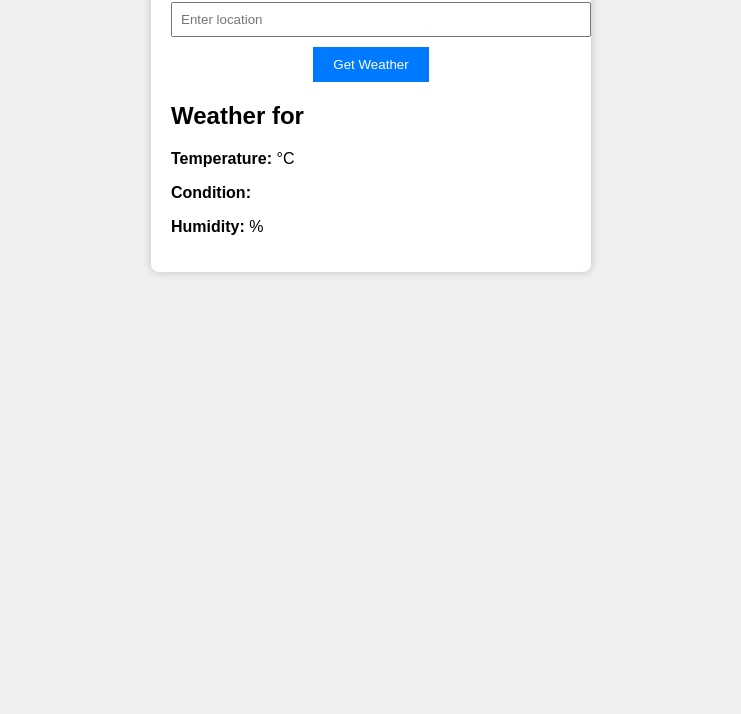
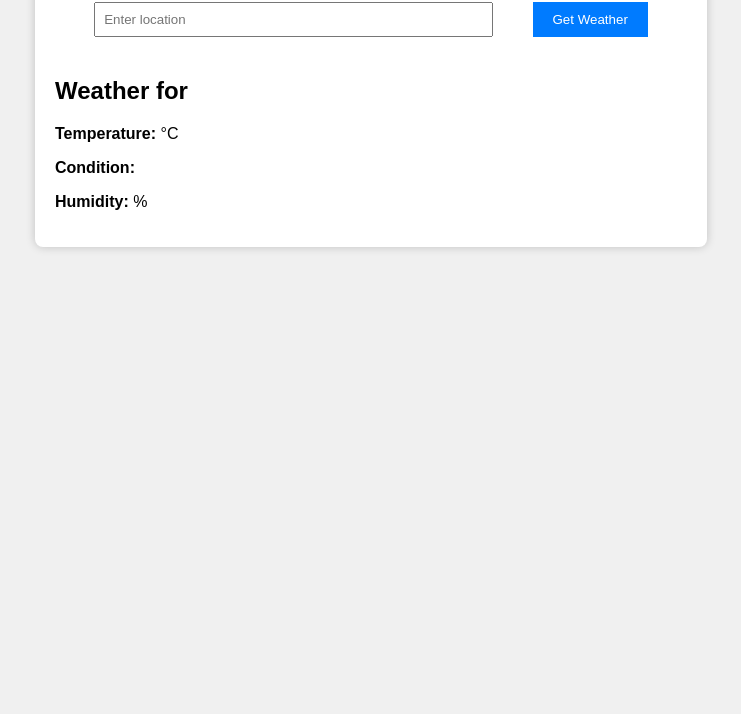
Before and after one commit to 3ein39/odin-WeatherApp, a plain HTML site: page index.html in a window 1280 px wide. Shown: the part 86-800 px from the top of the page, without its empty margins (269-1010 px from the left). Drawn offline with Linux system fonts and the light colour scheme.

Commit message:
Improve styles

```diff
--- a/index.html
+++ b/index.html
@@ -8,8 +8,10 @@
 <body>
 <div class="weather-container">
     <h1>Weather App</h1>
-    <input class="location-input" placeholder="Enter location">
-    <button class="location-button">Get Weather</button>
+    <div class="row">
+        <input class="location-input" placeholder="Enter location" name="location">
+        <button class="location-button">Get Weather</button>
+    </div>
     <div class="weather-info">
         <h2>Weather for <span id="location"></span></h2>
         <p><strong>Temperature:</strong> <span id="temperature"></span> °C</p>
--- a/style.css
+++ b/style.css
@@ -5,8 +5,10 @@ body {
 }
 
 .weather-container {
-    max-width: 400px;
-    margin: 0 auto;
+    max-width: 50%;
+    margin: auto;
+    display: flex;
+    flex-direction: column;
     background-color: #fff;
     padding: 20px;
     border-radius: 8px;
@@ -17,10 +19,15 @@ h1 {
     font-size: 24px;
 }
 
+.row {
+    display: flex;
+    align-content: center;
+    justify-content: space-evenly;
+}
+
 input.location-input {
-    width: 100%;
+    width: 60%;
     padding: 8px;
-    margin-bottom: 10px;
 }
 
 button.location-button {
```
